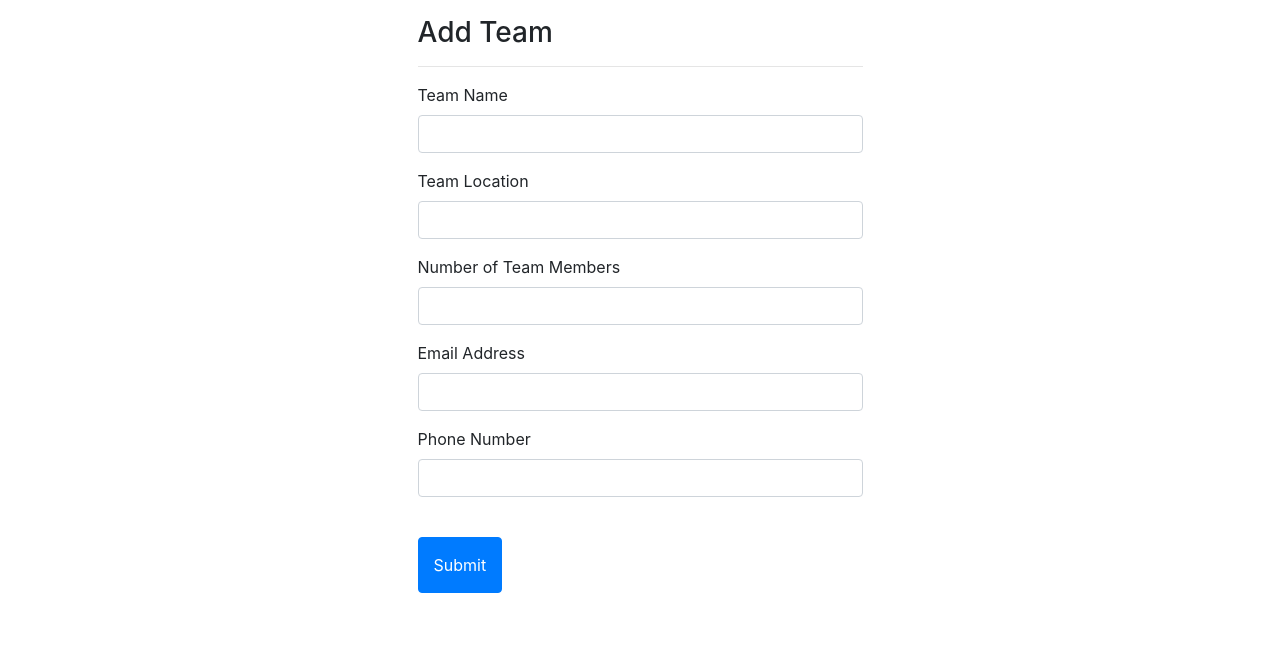
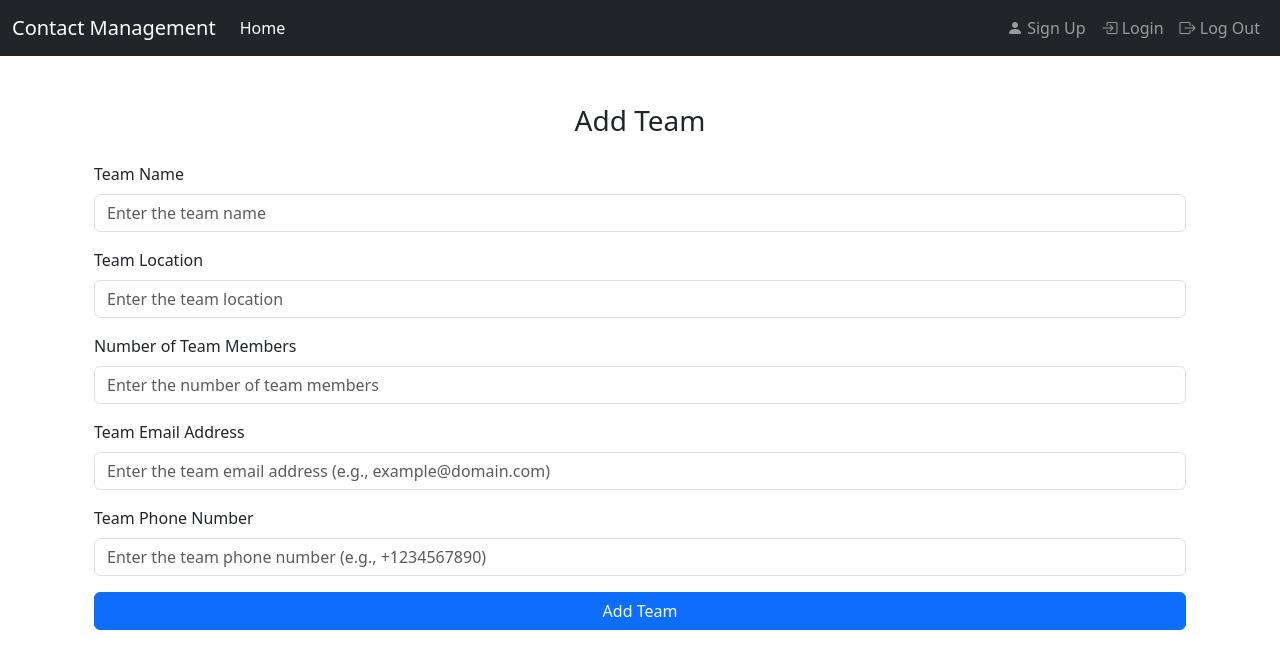
Before and after one commit to hana15-cmd/Contact-Managment-Data-Service, a Flask app: page /add_team in a window 1280 px wide. Shown: the top 669 px of the page. Run offline with Flask 3, Linux system fonts and the light colour scheme; a user stored in the database is signed in; some libraries are stand-ins or nearby versions.

Commit message:
have added validations to add teams and add user for sign up page and login page

```diff
--- a/app/forms.py
+++ b/app/forms.py
@@ -1,43 +1,105 @@
+import re
 from flask_wtf import FlaskForm
-from wtforms import StringField, PasswordField, RadioField, SubmitField
-from wtforms.validators import DataRequired, Email, EqualTo, ValidationError, Length, Regexp
-
+from wtforms import IntegerField, StringField, PasswordField, RadioField, SubmitField
+from wtforms.validators import (
+    DataRequired,
+    Email,
+    EqualTo,
+    ValidationError,
+    Length,
+    NumberRange,
+    Regexp
+)
 from app.models import get_database
 
+# Utility function to check if an email is taken
+def is_email_taken(email):
+    """Check if the email is already registered in the database."""
+    database = get_database()
+    user = database.execute("SELECT * FROM users WHERE email = ?", (email,)).fetchone()
+    return user is not None
+
+# Custom Validators
+def validate_team_members(form, field):
+    """Ensure the team has a valid number of members."""
+    if field.data < 2:
+        raise ValidationError("A team must have at least 2 members.")
+    if field.data > 15:
+        raise ValidationError("The team cannot have more than 15 members.")
+
+def validate_phone_number(form, field):
+    """Validate phone number format (E.164 format)."""
+    phone_pattern = re.compile(r'^\+[1-9]\d{1,14}$')  # Must start with "+"
+    if not phone_pattern.match(field.data):
+        raise ValidationError("Phone number must start with a '+' and follow E.164 format (e.g., +123456789).")
+
+def validate_email_domain(form, field):
+    """Ensure the email address ends with specific domains."""
+    allowed_domains = ['.org', '.uk', '.com']
+    if not any(field.data.endswith(domain) for domain in allowed_domains):
+        raise ValidationError("Email address must end with .org, .uk, or .com.")
+
 class SignupForm(FlaskForm):
+    """Form for user signup."""
     email = StringField('Email', validators=[
         DataRequired(),
-        Email(message="Enter a valid email.")
+        Email(message="Please enter a valid email address.")
     ])
     first_name = StringField('First Name', validators=[
         DataRequired(),
         Length(min=2, max=50, message="First name must be between 2 and 50 characters."),
-        Regexp(
-            r'^[A-Za-z\s]+$',  # Regex to allow alphabetic characters and spaces
-            message="First name must contain only alphabetic characters and spaces."
-        )
+        Regexp(r'^[A-Za-z\s]+$', message="First name must contain only letters and spaces.")
     ])
     password = PasswordField('Password', validators=[
         DataRequired(),
-        EqualTo('confirm_password', message='Passwords must match.'),
+        EqualTo('confirm_password', message="Passwords must match."),
         Regexp(
             r'^(?=.*[A-Za-z])(?=.*\d)(?=.*[@$!%*?&])[A-Za-z\d@$!%*?&]{8,}$',
-            message=(
-                "Password must be at least 8 characters long, include at least one letter, "
-                "one number, and one special character."
-            )
+            message="Password must include at least 8 characters, a letter, a number, and a special character."
         )
     ])
-    confirm_password = PasswordField('Confirm Password', validators=[DataRequired()])
-    user_type = RadioField('User Type', choices=[('admin', 'Admin'), ('regular', 'Regular User')], validators=[DataRequired()])
+    confirm_password = PasswordField('Confirm Password', validators=[
+        DataRequired()
+    ])
+    user_type = RadioField('User Type', choices=[
+        ('admin', 'Admin'),
+        ('regular', 'Regular User')
+    ], validators=[DataRequired()])
     submit = SubmitField('Sign Up')
 
+    # Custom email validator
     def validate_email(self, email):
-        # Ensure the email is unique
+        """Ensure the email is unique and conforms to allowed domains."""
         if is_email_taken(email.data):
-            raise ValidationError('Email is already registered. Please log in.')
+            raise ValidationError("This email is already registered. Please log in.")
+        # Validate domain
+        allowed_domains = ['.org', '.uk', '.com']
+        if not any(email.data.endswith(domain) for domain in allowed_domains):
+            raise ValidationError("Email address must end with .org, .uk, or .com.")
 
-def is_email_taken(email):
-    """Check if the email already exists in the database."""
-    database = get_database()
-    return database.execute("SELECT * FROM users WHERE email = ?", (email,)).fetchone() is not None
+class AddTeamForm(FlaskForm):
+    """Form for adding a team."""
+    team_name = StringField('Team Name', validators=[
+        DataRequired(),
+        Length(min=3, max=100, message="Team name must be between 3 and 100 characters.")
+    ])
+    team_location = StringField('Team Location', validators=[
+        DataRequired(),
+        Length(min=3, max=100, message="Team location must be between 3 and 100 characters.")
+    ])
+    number_of_team_members = IntegerField('Number of Team Members', validators=[
+        DataRequired(),
+        NumberRange(min=1, message="Team must have at least 1 member."),
+        validate_team_members
+    ])
+    team_email_address = StringField('Team Email Address', validators=[
+        DataRequired(),
+        Email(message="Please enter a valid email address."),
+        validate_email_domain
+    ])
+    team_phone_number = StringField('Team Phone Number', validators=[
+        DataRequired(),
+        Length(max=20, message="Phone number must not exceed 20 characters."),
+        validate_phone_number
+    ])
+    submit = SubmitField('Add Team')
--- a/app/templates/add_team.html
+++ b/app/templates/add_team.html
@@ -1,31 +1,74 @@
-{% extends 'layout.html' %}
-{% block body %}
-  <div class='row'>
-    <div class='col-5 mx-auto'>
-      <h3>Add Team</h3><hr>
-      <form method='post' action='{{ url_for("views.add_team") }}'>
-        <div class='form-group'>
-          <label>Team Name</label>
-          <input type='text' name='team_name' required class='form-control'>
+{% extends "base.html" %}
+
+{% block title %}Add Team{% endblock %}
+
+{% block content %}
+<div class="container mt-5">
+    <h3 class="text-center mb-4">Add Team</h3>
+
+    <form method="POST" action="{{ url_for('views.add_team') }}">
+        <!-- CSRF Token -->
+        {{ form.hidden_tag() }}
+
+        <!-- Flash Messages -->
+        {% with messages = get_flashed_messages(with_categories=true) %}
+            {% if messages %}
+                {% for category, message in messages %}
+                    <div class="alert alert-{{ category }} alert-dismissible fade show" role="alert">
+                        <strong>{{ message }}</strong>
+                        <button type="button" class="btn-close" data-bs-dismiss="alert" aria-label="Close"></button>
+                    </div>
+                {% endfor %}
+            {% endif %}
+        {% endwith %}
+
+        <!-- Team Name -->
+        <div class="form-group mb-3">
+            {{ form.team_name.label(class="form-label") }}
+            {{ form.team_name(class="form-control", placeholder="Enter the team name") }}
+            {% for error in form.team_name.errors %}
+                <div class="alert alert-danger mt-2">{{ error }}</div>
+            {% endfor %}
         </div>
-        <div class='form-group'>
-          <label>Team Location</label>
-          <input type='text' name='team_location' required class='form-control'>
+
+        <!-- Team Location -->
+        <div class="form-group mb-3">
+            {{ form.team_location.label(class="form-label") }}
+            {{ form.team_location(class="form-control", placeholder="Enter the team location") }}
+            {% for error in form.team_location.errors %}
+                <div class="alert alert-danger mt-2">{{ error }}</div>
+            {% endfor %}
         </div>
-        <div class='form-group'>
-          <label>Number of Team Members</label>
-          <input type='number' name='number_of_team_members' required class='form-control'>
+
+        <!-- Number of Team Members -->
+        <div class="form-group mb-3">
+            {{ form.number_of_team_members.label(class="form-label") }}
+            {{ form.number_of_team_members(class="form-control", placeholder="Enter the number of team members") }}
+            {% for error in form.number_of_team_members.errors %}
+                <div class="alert alert-danger mt-2">{{ error }}</div>
+            {% endfor %}
         </div>
-        <div class='form-group'>
-          <label>Email Address</label>
-          <input type='email' name='team_email_address' required class='form-control'>
+
+        <!-- Team Email Address -->
+        <div class="form-group mb-3">
+            {{ form.team_email_address.label(class="form-label") }}
+            {{ form.team_email_address(class="form-control", placeholder="Enter the team email address (e.g., example@domain.com)") }}
+            {% for error in form.team_email_address.errors %}
+                <div class="alert alert-danger mt-2">{{ error }}</div>
+            {% endfor %}
         </div>
-        <div class='form-group'>
-          <label>Phone Number</label>
-          <input type='number' name='team_phone_number' required class='form-control'> <br />
+
+        <!-- Team Phone Number -->
+        <div class="form-group mb-3">
+            {{ form.team_phone_number.label(class="form-label") }}
+            {{ form.team_phone_number(class="form-control", placeholder="Enter the team phone number (e.g., +1234567890)") }}
+            {% for error in form.team_phone_number.errors %}
+                <div class="alert alert-danger mt-2">{{ error }}</div>
+            {% endfor %}
         </div>
-        <input type='submit' value='Submit' style='padding: 15px;' class='btn btn-primary'>
-      </form>
-    </div>
-  </div>
+
+        <!-- Submit Button -->
+        <button type="submit" class="btn btn-primary btn-block w-100">{{ form.submit.label }}</button>
+    </form>
+</div>
 {% endblock %}
--- a/app/views.py
+++ b/app/views.py
@@ -1,7 +1,9 @@
 from flask import Blueprint, logging,render_template
 from flask import current_app
 from flask import Flask, g, render_template, request, redirect, url_for, session, flash
+from flask_login import login_required
 from werkzeug.security import generate_password_hash, check_password_hash
+from app.forms import AddTeamForm
 from app.models import add_dummy_contacts_data, add_entry, admin_required, get_database
 from flask import render_template, request, redirect, url_for, flash
 import sqlite3 as sql
@@ -69,29 +71,19 @@ def contacts():
     # Return the template with the filtered data and search information
     return render_template("index.html", datas=data, search_query=search_query, filter_column=filter_column)
 
+@views.route("/add_team", methods=['POST', 'GET'])
+@login_required
+def add_team():
+    form = AddTeamForm()
 
-@views.route("/add_team", methods=['POST', 'GET'])
-def add_team():
-    if request.method == 'POST':
-        team_name = request.form.get('team_name')
-        team_location = request.form.get('team_location')
-        number_of_team_members = request.form.get('number_of_team_members')
-        team_email_address = request.form.get('team_email_address')
-        team_phone_number = request.form.get('team_phone_number')
+    if form.validate_on_submit():
+        # All fields are validated by WTForms
+        team_name = form.team_name.data
+        team_location = form.team_location.data
+        number_of_team_members = form.number_of_team_members.data
+        team_email_address = form.team_email_address.data
+        team_phone_number = form.team_phone_number.data
 
-        if not all([team_name, team_location, number_of_team_members, team_email_address, team_phone_number]):
-            flash('All fields are required!', category='error')
-            return redirect(url_for('views.add_team'))
-
-        try:
-            number_of_team_members = int(number_of_team_members)
-        except ValueError:
-            flash('Invalid input for number of team members!', category='error')
-            return redirect(url_for('views.add_team'))
-
-        if not team_phone_number.isdigit():
-            flash('Invalid phone number! Please ensure it contains only digits.', category='error')
-            return redirect(url_for('views.add_team'))
         try:
             con = sql.connect(current_app.config['DATABASE'])
             cur = con.cursor()
@@ -105,21 +97,20 @@ def add_team():
                 (team_name, team_location, number_of_team_members, team_email_address, team_phone_number)
             )
             con.commit()
-            cur.execute("SELECT * FROM teams")
-            print("Database contents:", cur.fetchall())
 
             flash('Team added successfully!', category='success')
+            return redirect(url_for("views.contacts"))
+
         except Exception as e:
             flash(f'Error occurred while adding the team: {str(e)}', category='error')
         finally:
             con.close()
 
-        return redirect(url_for("views.contacts"))
-
-    return render_template('add_team.html')
+    return render_template('add_team.html', form=form)
 
 
 @views.route("/edit_team/<string:id>",methods=['POST','GET'])
+@login_required
 def edit_team(id):
     if request.method=='POST':
         team_name=request.form['teamName']
@@ -160,17 +151,8 @@ def delete_team(id):
 
     return redirect(url_for("views.contacts"))
 
-# @views.route("/delete_team/<string:id>", methods=['GET'])
-# def delete_teams(id):
-#     con = sql.connect(current_app.config['DATABASE'])
-#     cur = con.cursor()
-#     cur.execute("DELETE FROM teams WHERE ID=?", (id,))  # Add a comma here to make it a tuple
-#     con.commit()
-#     con.close()
-#     flash('Team Deleted', 'warning')
-#     return redirect(url_for("views.contacts"))
-
 @views.route("/see_team_members/<string:id>", methods=['POST', 'GET'])
+@login_required
 def see_team_members(id):
     logging.debug(f"Team ID received: {id}")
 
@@ -217,6 +199,7 @@ def see_team_members(id):
             con.close()
 
 @views.route("/add_team_member/<int:team_id>", methods=['POST', 'GET'])
+@login_required
 def add_team_member(team_id):
     # Fetch team data for the dropdown (if necessary)
     con = sql.connect(current_app.config['DATABASE'])
@@ -264,6 +247,7 @@ def add_team_member(team_id):
     return render_template('add_employee.html', teams=teams, team_id=team_id)
 
 @views.route("/edit_team_member/<int:member_id>", methods=['GET', 'POST'])
+@login_required
 def edit_team_member(member_id):
     con = sql.connect(current_app.config['DATABASE'])
     con.row_factory = sql.Row
@@ -294,6 +278,7 @@ def edit_team_member(member_id):
     return render_template('edit_employee.html', member=member)
 
 @views.route("/delete_team_member/<int:member_id>", methods=['GET'])
+@login_required
 def delete_team_member(member_id):
     # Fetch the team member by ID
     con = sql.connect(current_app.config['DATABASE'])
```
Also changed, not shown: app/__init__.py (+12 -2 lines), app/auth.py (+26 -113 lines), app/models.py (+40 -32 lines), app/requirements.txt (added, +16 -0 lines), app/schemadb.sql (+2 -12 lines), app/templates/sign.html (deleted, +0 -86 lines), app/templates/signup.html (+71 -33 lines), app/user_auth.py (added, +40 -0 lines), app/database.db, app/static/index.js (deleted), app/templates/index.html (line endings or trailing spaces).
